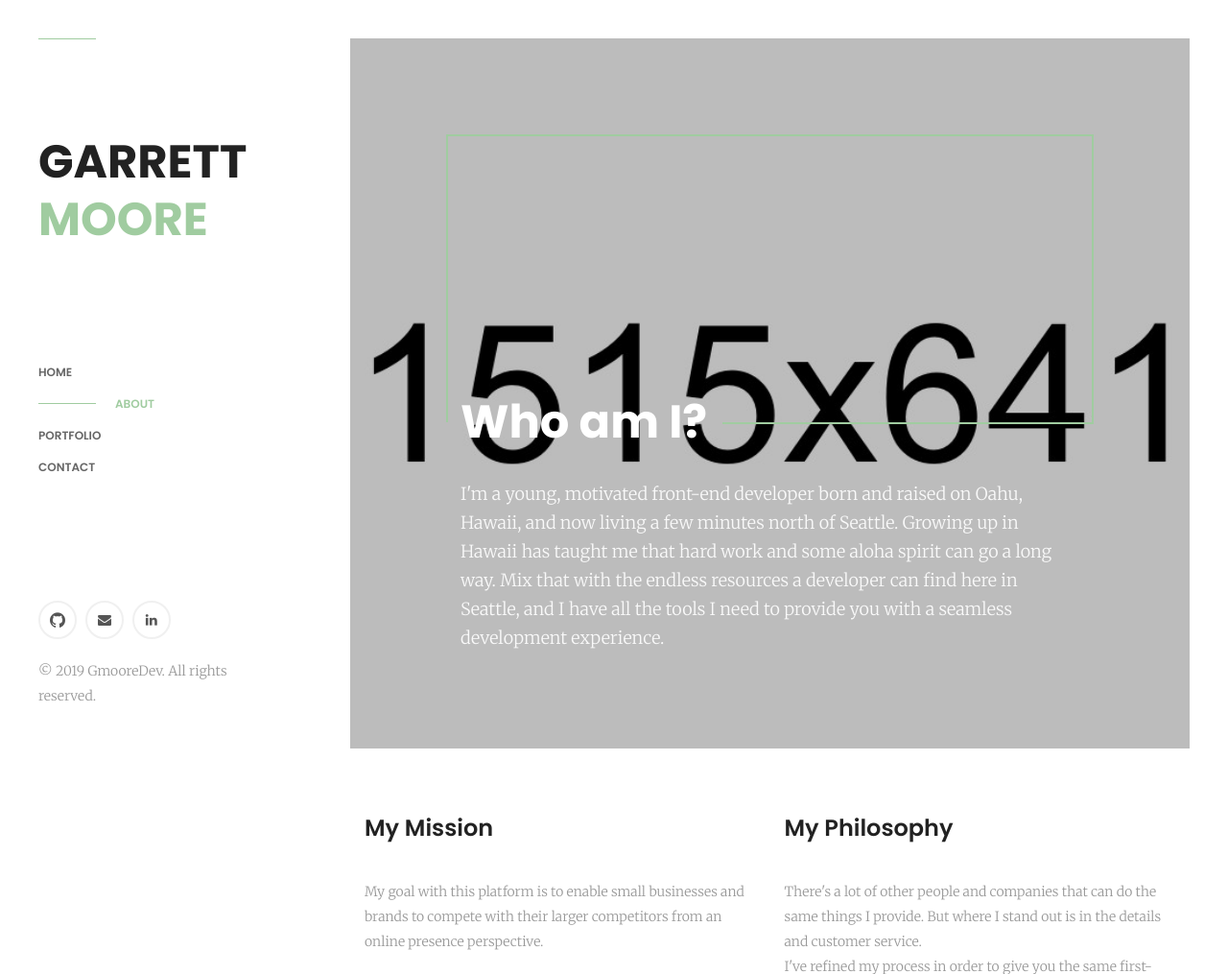
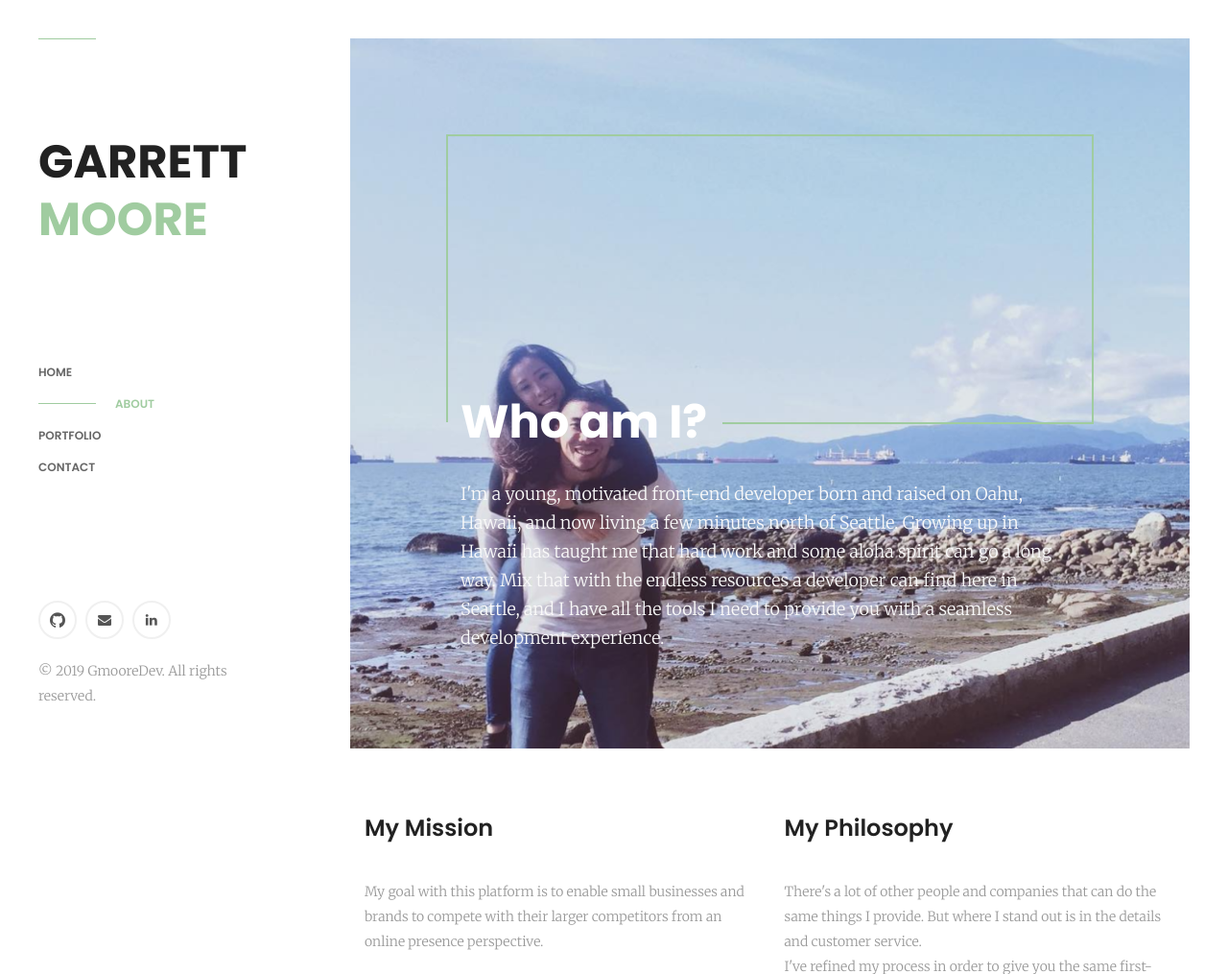
Before and after one commit to gctm808/Portfolio, a PHP site: page /about.html in a window 1280 px wide. Shown: the top 1015 px of the page at 96% size. Run offline with PHP 8.4, Linux system fonts and the light colour scheme; some libraries are stand-ins or nearby versions.

Commit message:
add pic to about section

```diff
--- a/css/style.css
+++ b/css/style.css
@@ -440,7 +440,7 @@ section.page-banner-section {
   /*
    * Set a base background for 1x environments.
    */
-  background: #111 url("../upload/banners/1.jpg") center center no-repeat;
+  background: #111 url("../upload/banners/about.png") center center no-repeat;
   background-size: cover;
   /*
    * Create an @2x-ish media query.
@@ -456,13 +456,13 @@ section.page-banner-section {
 }
 @media all and (-webkit-min-device-pixel-ratio: 1.5), all and (-o-min-device-pixel-ratio: 3/2), all and (min--moz-device-pixel-ratio: 1.5), all and (min-device-pixel-ratio: 1.5) {
   section.page-banner-section {
-    background: #111 url("../upload/banners/1@2x.jpg") center center no-repeat;
+    background: #111 url("../upload/banners/about@2x.png") center center no-repeat;
     background-size: cover;
   }
 }
 @media (-webkit-min-device-pixel-ratio: 2), (min-resolution: 192dpi) {
   section.page-banner-section {
-    background: #111 url("../upload/banners/1@2x.jpg") center center no-repeat;
+    background: #111 url("../upload/banners/about@2x.png") center center no-repeat;
     background-size: cover;
   }
 }
--- a/scss/_general.scss
+++ b/scss/_general.scss
@@ -238,7 +238,7 @@ button.mfp-close, button.mfp-arrow, a.zoom {
 
 section.page-banner-section {
     padding: 100px;
-    @include retina('../upload/banners/1.jpg', 2, cover, center center no-repeat);
+    @include retina('../upload/banners/about.png', 2, cover, center center no-repeat);
     .border-line-box {
         height: 300px;
         border: 2px solid $primary-color;
```
Also changed, not shown: upload/banners/about.png (added), upload/banners/portfolio@2x.jpg (added), 1 other file.
